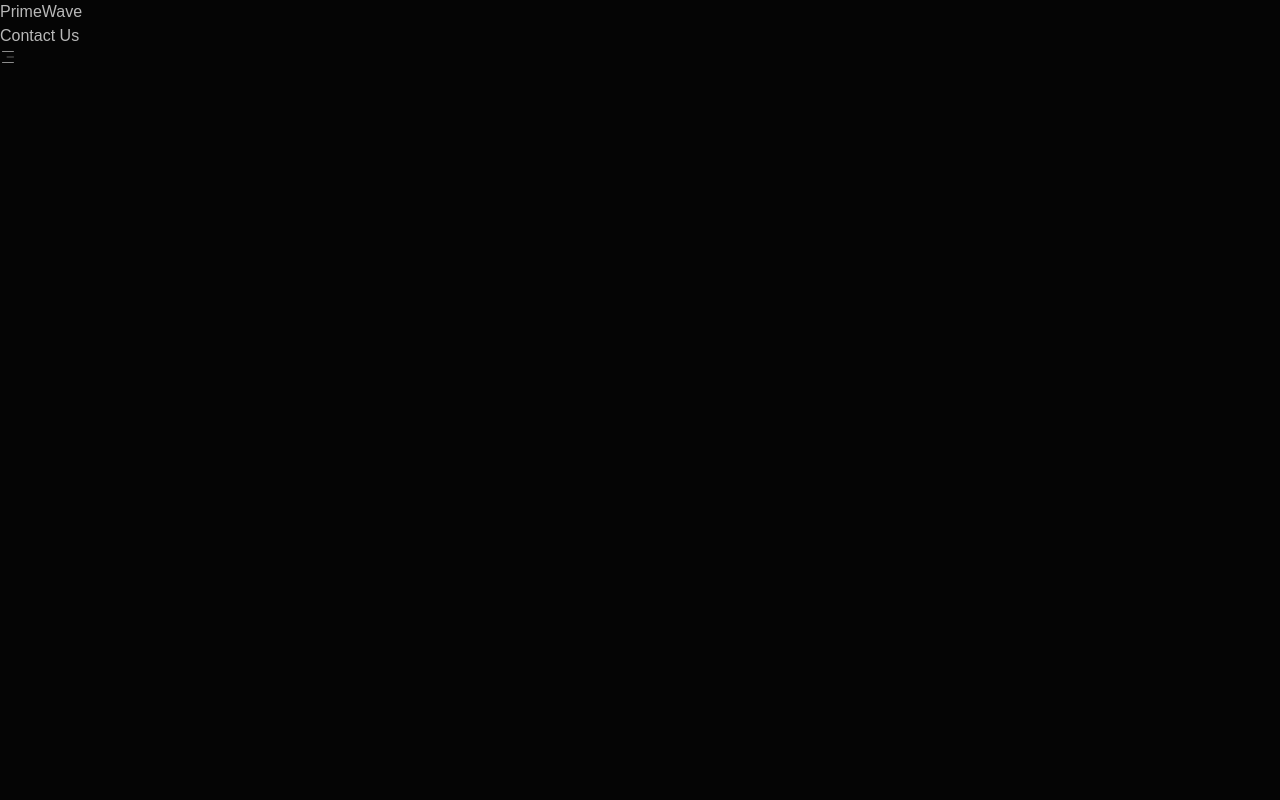
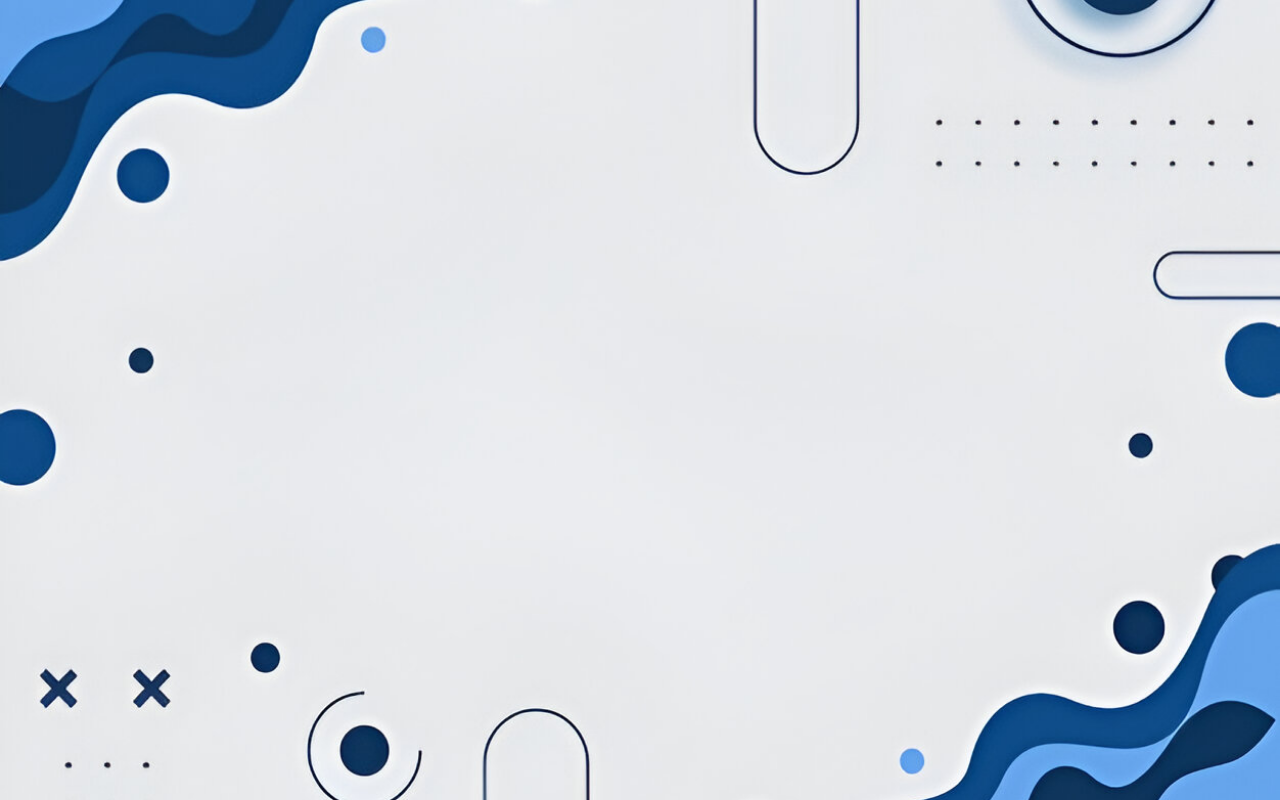
Before and after one commit to naymHdev/primewave-solutions, a Next.js app: page / in a window 1280 px wide. Built offline with nearby package versions, Linux system fonts and the light colour scheme.

Commit message:
[aded] high quality image

```diff
--- a/src/app/page.js
+++ b/src/app/page.js
@@ -1,5 +1,9 @@
-
+import Banner from "@/components/banner/Banner";
 
 export default function Home() {
-  return <main></main>;
+  return (
+    <main>
+      <Banner />
+    </main>
+  );
 }
--- /dev/null
+++ b/src/components/banner/Banner.jsx
@@ -0,0 +1,19 @@
+import Image from "next/image";
+import banner from "../../../public/images/pixelcut-export.jpeg";
+
+const Banner = () => {
+  return (
+    <div className="relative w-full h-screen">
+      <Image
+        src={banner}
+        alt="Banner Image"
+        layout="fill"
+        objectFit="cover"
+        priority={true}
+        quality={100}
+      />
+    </div>
+  );
+};
+
+export default Banner;
--- a/src/components/layout/Navbar/Navbar.jsx
+++ b/src/components/layout/Navbar/Navbar.jsx
@@ -14,8 +14,8 @@ const Navbar = () => {
     <nav className="fixed top-0 left-0 right-0 z-50 bg-transparent">
       <div className="container mx-auto flex items-center justify-between py-4 px-6">
         {/* Logo */}
-        <div className="text-2xl font-bold">
-          <span className="">PrimeWave</span>
+        <div className="text-4xl font-extrabold">
+          <span className=" text-black">PrimeWave</span>
         </div>
 
         {/* Contact Us Button */}
```
Also changed, not shown: public/images/pixelcut-export.jpeg (added).
